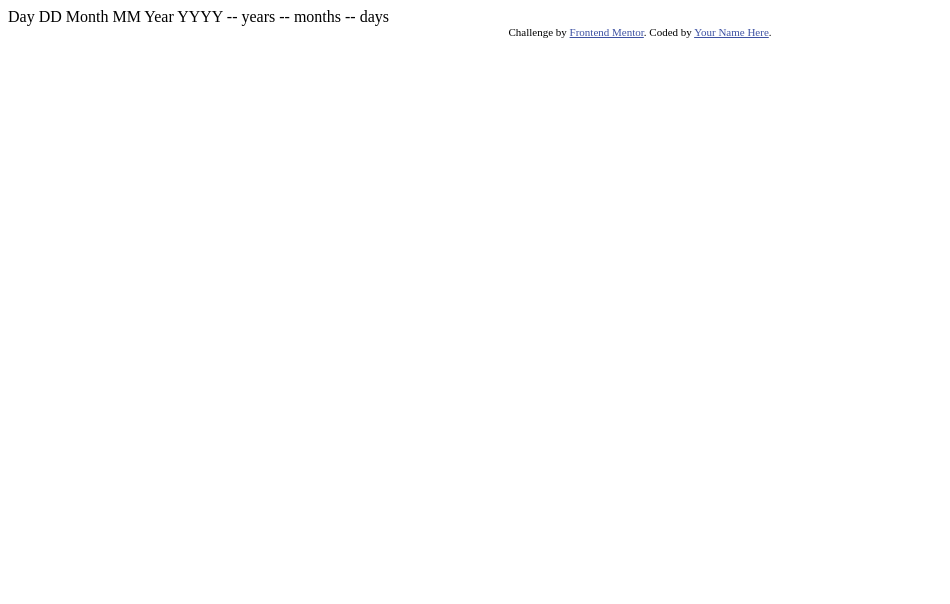
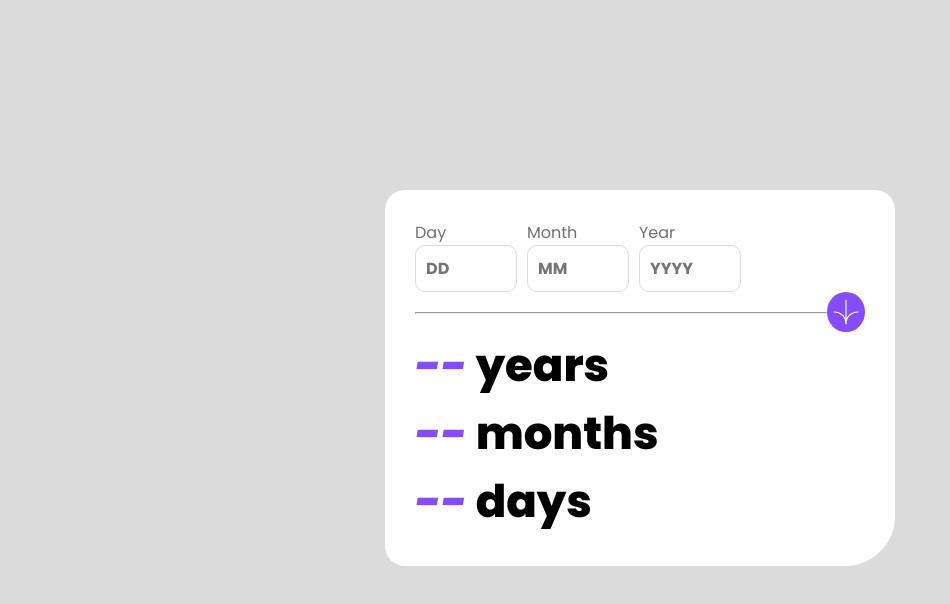
Before and after one commit to AsKing07/age-calculator-app, a plain HTML site: page index.html in a window 1280 px wide. Shown: the whole page, without its empty margins (0-950 px from the left). Drawn offline with Linux system fonts and the light colour scheme.

Commit message:
desktop view designed

```diff
--- a/index.css
+++ b/index.css
@@ -0,0 +1,177 @@
+/* - Weights: 400i, 700, 800i */
+
+:root
+{
+    /* Primary colorls */
+
+    --Purple: hsl(259, 100%, 65%);
+    --LightRed:  hsl(0, 100%, 67%);
+
+    /* Neutral colors */
+
+    --White: hsl(0, 0%, 100%);
+    --OffWhite:  hsl(0, 0%, 94%);
+    --LightGrey: hsl(0, 0%, 86%);
+    --SmokeyGrey: hsl(0, 1%, 44%);
+    --OffBlack:  hsl(0, 0%, 8%)
+}
+
+@font-face {
+    font-family: "PoppinsBold";
+    src: url(assets/fonts/Poppins-Bold.ttf);
+}
+@font-face {
+    font-family: "PoppinsBoldItalic";
+    src: url(assets/fonts/Poppins-BoldItalic.ttf);
+}
+@font-face {
+    font-family: "PoppinsExtraBold";
+    src: url(assets/fonts/Poppins-ExtraBold.ttf);
+}
+@font-face {
+    font-family: "PoppinsExtraBoldItalic";
+    src: url(assets/fonts/Poppins-ExtraBoldItalic.ttf);
+}
+@font-face {
+    font-family: "PoppinsItalic";
+    src: url(assets/fonts/Poppins-Italic.ttf);
+}
+@font-face {
+    font-family: "PoppinsRegular";
+    src: url(assets/fonts/Poppins-Regular.ttf);
+}
+
+body
+{
+   text-align: center;
+   justify-content: center;
+   align-items: center;
+   background-color: var(--LightGrey)
+}
+
+.container
+{
+    background-color: var(--White);
+    margin: 0 auto;
+    display: flex;
+    flex-direction:column ;
+    width: 450px;
+    border-radius: 20px 20px  50px 20px;
+    padding: 30px;
+    margin-top: 15%;
+
+}
+
+
+/* Design Form */
+form
+{
+    display: flex;
+    flex-direction: column;
+}
+
+.inputList
+{
+    display: flex;
+    flex-direction: row;
+}
+
+.formContent
+{
+    display: flex;
+    flex-direction: column;
+    margin-right: 10px;
+    font-size: 16px;
+    color: var(--SmokeyGrey);
+
+}
+label
+{
+    text-align: left;
+    font-family:"PoppinsRegular" ;
+
+}
+
+.error
+{
+    text-align: left;
+    font-family: "PoppinsItalic";
+    color: var(--LightRed);
+    font-size: 8px;
+
+}
+
+.notDisplay
+{
+    display: none;
+}
+
+input
+{
+    border: solid 1px var(--LightGrey);
+    border-radius: 10px;
+    font-size: 16px;
+   font-family: "PoppinsBold";
+    padding: 10px;
+    width: 5rem;
+    cursor: pointer;
+}
+
+input:focus
+{
+    border: var(--OffBlack);
+}
+
+/*Submit section of form */
+
+
+.submitSection
+{
+    display: flex;
+    flex-direction: row;
+}
+HR
+{
+  width: 100%;
+  height: 0;
+  margin-top: 20px;
+}
+.submitSection button
+{
+    background-color: var(--Purple);
+    border-radius: 50%;
+   width: 40px;
+   height: 40px;
+   cursor: pointer;
+   border: none;
+   transition: background-color 0.3 ease-in-out;
+
+}
+
+.submitSection button:hover
+{
+    background-color: var(--OffBlack);
+}
+
+img
+{
+    width: 100%;
+   height: 100%;
+}
+
+/* Result Section */
+
+.resultSection
+{
+    display: flex;
+    flex-direction: column;
+    font-family: "PoppinsExtraBold";
+    font-size: 45px;
+    text-align: left;
+}
+
+span
+{
+    color: var(--Purple);
+    font-family: "PoppinsExtraBoldItalic";
+}
--- a/index.html
+++ b/index.html
@@ -1,37 +1,81 @@
 <!DOCTYPE html>
 <html lang="en">
   <head>
-  <meta charset="UTF-8">
-  <meta name="viewport" content="width=device-width, initial-scale=1.0"> <!-- displays site properly based on user's device -->
+    <meta charset="UTF-8" />
+    <meta name="viewport" content="width=device-width, initial-scale=1.0" />
+    <!-- displays site properly based on user's device -->
 
-  <link rel="icon" type="image/png" sizes="32x32" href="./assets/images/favicon-32x32.png">
+    <link
+      rel="icon"
+      type="image/png"
+      sizes="32x32"
+      href="./assets/images/favicon-32x32.png"
+    />
+    <link rel="stylesheet" href="index.css" />
 
     <title>Frontend Mentor | Age calculator app</title>
 
     <!-- Feel free to remove these styles or customise in your own stylesheet 👍 -->
     <style>
-    .attribution { font-size: 11px; text-align: center; }
-    .attribution a { color: hsl(228, 45%, 44%); }
+      .attribution {
+        font-size: 11px;
+        text-align: center;
+      }
+
+      .attribution a {
+        color: hsl(228, 45%, 44%);
+      }
     </style>
   </head>
+
   <body>
+    <div class="container">
+      <form>
+        <div class="inputList">
+          <div class="formContent">
+            <label for="dob_day">Day</label>
+            <input type="number" placeholder="DD" />
+            <p class="error errorDay notDisplay">Must be a valid day</p>
+          </div>
+          <div class="formContent">
+            <label for="dob_month">Month</label>
+            <input id="dob_month" type="number" placeholder="MM" />
+            <p class="error errorMonth notDisplay">Must be a valid month</p>
+          </div>
+          <div class="formContent">
+            <label for="dob_year">Year</label>
+            <input id="dob_year" type="number" placeholder="YYYY" />
+            <p class="error errorYear notDisplay">Must be a valid year</p>
+          </div>
+        </div>
 
-  Day
-  DD
+        <div class="submitSection">
 
-  Month
-  MM
+          <HR />
+          <button type="submit" onclick="calculateAge(event)"><img src="assets/images/icon-arrow.svg" alt="submitButton"></button>
+        </div>
+      </form>
 
-  Year
-  YYYY
+      <div class="resultSection">
+        <div class="yearResult">
+          <span>--</span> years
+        </div>
+        <div class="monthResult">
+          <span>--</span> months
+        </div>
+        <div class="dayResult">
+          <span>--</span> days
+        </div>
+      </div>
+    </div>
 
-  -- years
-  -- months
-  -- days
 
-  <div class="attribution">
-    Challenge by <a href="https://www.frontendmentor.io?ref=challenge" target="_blank">Frontend Mentor</a>.
-    Coded by <a href="#">Your Name Here</a>.
-  </div>
+
+    <!-- <div class="attribution">
+      Challenge by
+      <a href="https://www.frontendmentor.io?ref=challenge" target="_blank"
+        >Frontend Mentor</a
+      >. Coded by <a href="#">Your Name Here</a>.
+    </div> -->
   </body>
 </html>
```
Lines whose indentation alone changed are shown as unchanged.
